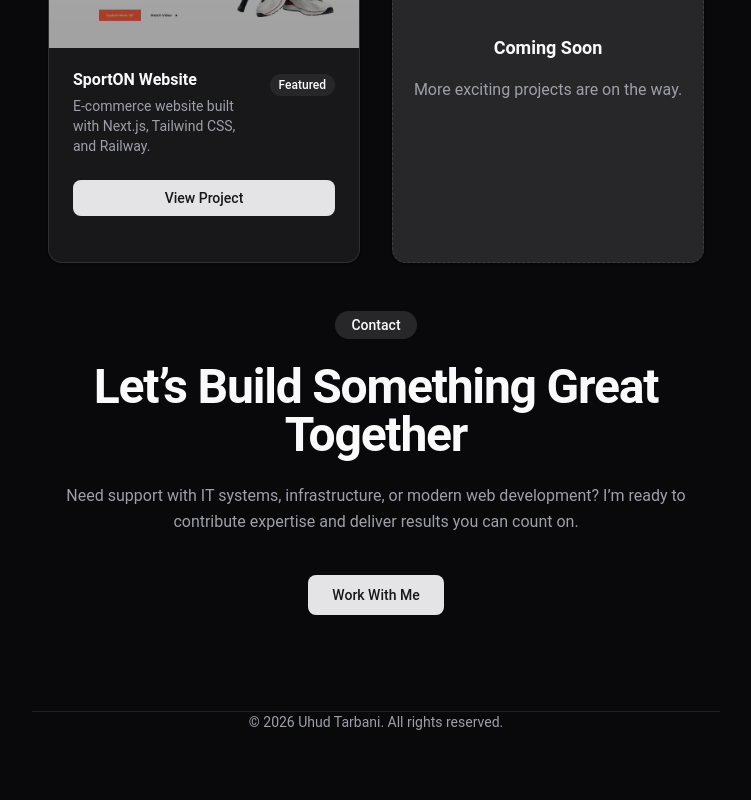
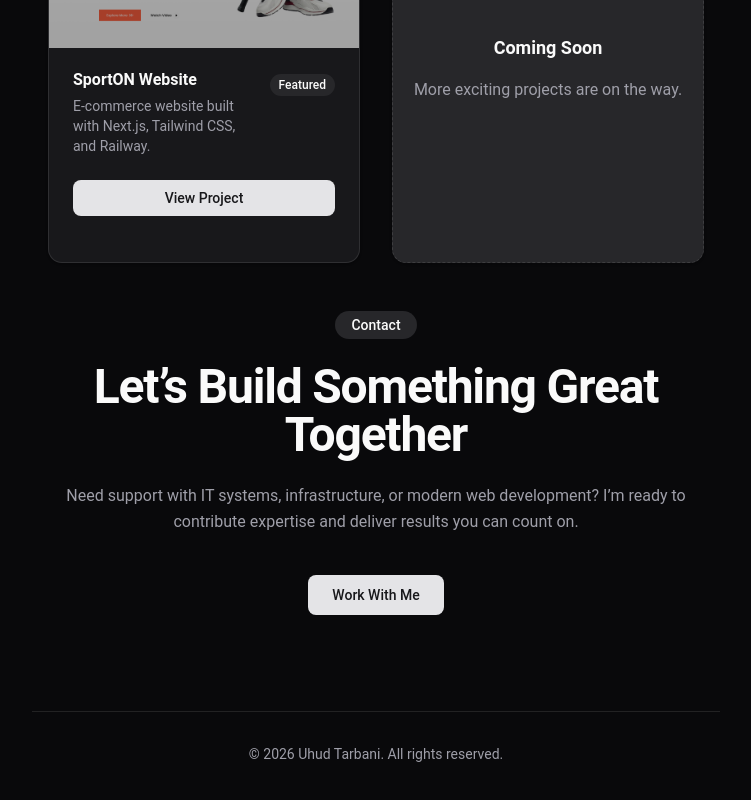
Before and after one commit to uutD29/portfolio, a React (Vite) app: page / in a window 1280 px wide. Shown: the part 1540-2340 px from the top of the page, without its empty margins (264-1015 px from the left). Built offline with nearby package versions, Linux system fonts and the light colour scheme.

Commit message:
Update Footer.tsx

```diff
--- a/src/components/sections/Footer.tsx
+++ b/src/components/sections/Footer.tsx
@@ -1,6 +1,6 @@
 const Footer = () => {
   return (
-    <footer className="border-t mt-24">
+    <footer className="border-t mt-24 pt-8">
       <div className="mx-auto text-center text-sm text-muted-foreground">
         © {new Date().getFullYear()} Uhud Tarbani. All rights reserved.
       </div>
```
